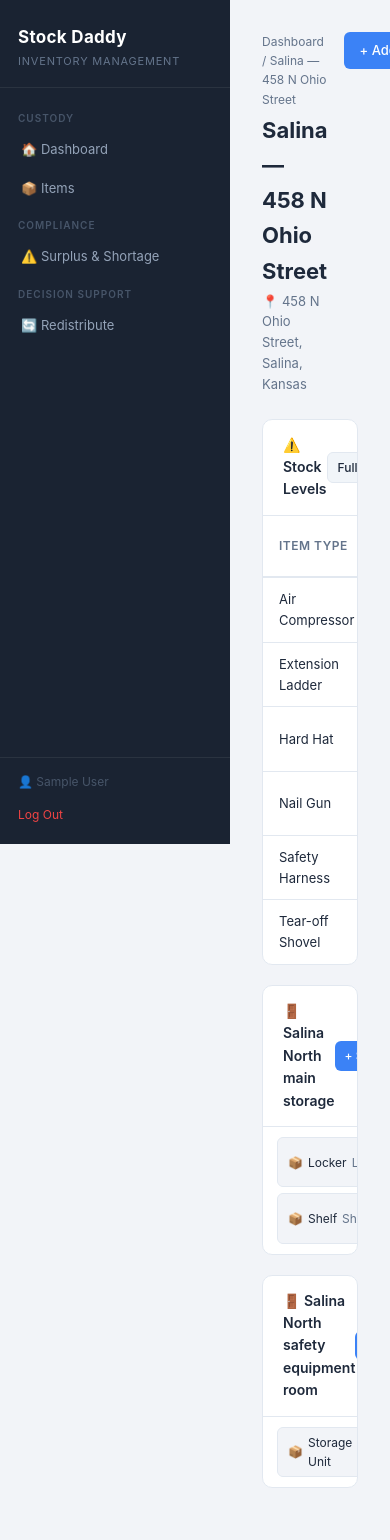
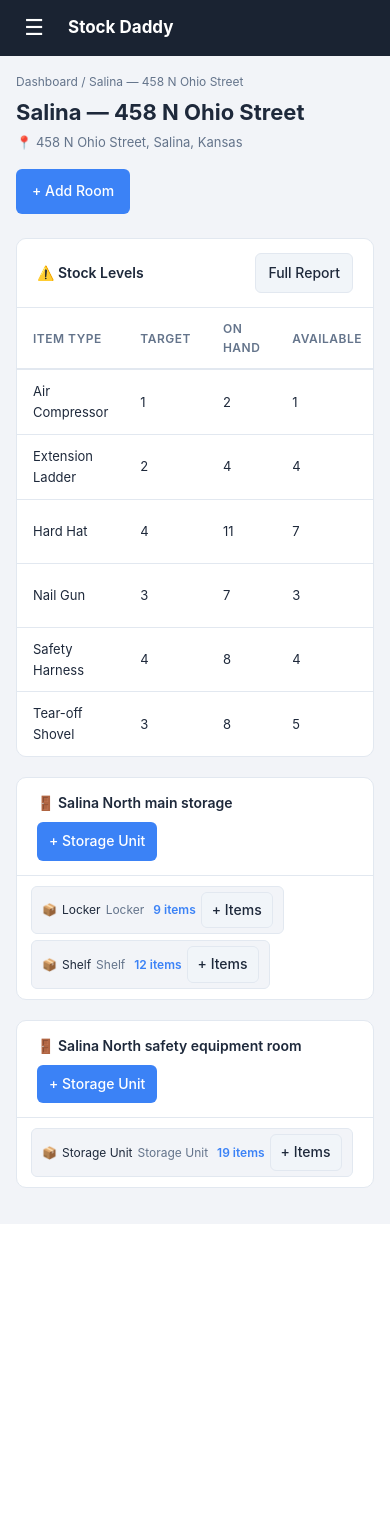
Before and after one commit to BaPark-FHSU-ASE/Group_1_Advanced_Software_Engineering_Proj, a Flask app: page /building/1 in a window 390 px wide. After the commit the page ends 1224 px from the top, so only its background shows below. Run offline with Flask 3, Linux system fonts and the light colour scheme; the visitor is signed in with stand-in values (Sample User, id 1); data comes from the database, SQL or seed files in the repository.

Commit message:
Make the sidebar work on phones (UI-REQ-6, NF-REQ-3)

```diff
--- a/frontend/static/css/main.css
+++ b/frontend/static/css/main.css
@@ -391,3 +391,97 @@ a:hover { text-decoration: underline; }
 .form-card { max-width: 480px; padding: 20px; }
 .form-hint { display: block; color: var(--muted); font-size: 12px; margin-top: 4px; }
 .form-actions { display: flex; gap: 8px; margin-top: 8px; }
+
+/* ── Phone layout (UI-REQ-6, NF-REQ-3) ───────────────────────── */
+
+/* Desktop: none of the phone-only pieces show */
+.nav-toggle,
+.mobile-topbar,
+.nav-overlay { display: none; }
+
+@media (max-width: 768px) {
+    .app-layout { flex-direction: column; }
+
+    /* Top bar with the menu button */
+    .mobile-topbar {
+        display: flex;
+        align-items: center;
+        gap: 12px;
+        position: sticky;
+        top: 0;
+        z-index: 30;
+        height: 56px;
+        padding: 0 12px;
+        background: var(--sidebar-bg);
+        color: #fff;
+    }
+
+    .menu-button {
+        display: flex;
+        align-items: center;
+        justify-content: center;
+        width: 44px;
+        height: 44px;
+        font-size: 22px;
+        cursor: pointer;
+        border-radius: 8px;
+    }
+    .menu-button:active { background: var(--sidebar-hover); }
+    .mobile-logo { font-weight: 700; font-size: 17px; }
+
+    /* Sidebar becomes a drawer that slides in from the left */
+    .sidebar {
+        position: fixed;
+        top: 0;
+        left: 0;
+        z-index: 50;
+        width: min(280px, 85vw);
+        height: 100vh;
+        transform: translateX(-100%);
+        transition: transform 0.2s ease;
+    }
+    .nav-toggle:checked ~ .sidebar { transform: translateX(0); }
+
+    /* Dark overlay behind the open drawer; tapping it closes the menu */
+    .nav-overlay {
+        position: fixed;
+        inset: 0;
+        z-index: 40;
+        background: rgba(15, 23, 42, 0.45);
+    }
+    .nav-toggle:checked ~ .nav-overlay { display: block; }
+
+    /* Bigger tap targets in the drawer */
+    .nav-item { padding: 13px 18px; font-size: 15px; }
+    .nav-item.logout { padding: 10px 0; font-size: 14px; }
+
+    /* Content */
+    .main-content { padding: 16px; }
+    .page-header { flex-wrap: wrap; }
+    .card-header { flex-wrap: wrap; gap: 8px; }
+    .stats-row { flex-direction: column; gap: 10px; }
+    .detail-label { width: 110px; }
+
+    /* Wide tables scroll sideways inside their card instead of the page */
+    .card { overflow-x: auto; }
+
+    /* Buttons big enough to hit with a thumb */
+    .btn { min-height: 44px; padding: 11px 16px; font-size: 14px; }
+    .btn-small { min-height: 36px; padding: 8px 12px; }
+    .btn-tiny { min-height: 32px; padding: 6px 10px; }
+
+    /* Inline "add" forms open full width in the page instead of floating */
+    .inline-form[open] { flex-basis: 100%; }
+    .inline-form-body {
+        position: static;
+        width: 100%;
+        margin-top: 8px;
+        box-shadow: none;
+    }
+
+    /* 16px inputs stop iPhones zooming in when a field is tapped */
+    .form-group input,
+    .form-group select { font-size: 16px; padding: 11px 12px; }
+
+    .form-card { max-width: none; }
+}
--- a/frontend/templates/nav.html
+++ b/frontend/templates/nav.html
@@ -1,3 +1,16 @@
+{#
+  Phone layout (UI-REQ-6, NF-REQ-3). Below 768px wide the sidebar hides
+  off-screen and a top bar with a menu button takes its place. The button is
+  a <label> for a hidden checkbox, so opening and closing the menu needs no
+  JavaScript. On desktop the checkbox, top bar and overlay are all hidden.
+#}
+<input type="checkbox" id="nav-toggle" class="nav-toggle" aria-hidden="true" />
+
+<header class="mobile-topbar">
+    <label for="nav-toggle" class="menu-button" aria-label="Open menu">☰</label>
+    <span class="mobile-logo">Stock Daddy</span>
+</header>
+
 <div class="sidebar">
     <div class="sidebar-header">
         <span class="sidebar-logo">Stock Daddy</span>
@@ -21,3 +34,5 @@
         <a href="{{ url_for('logout') }}" class="nav-item logout">Log Out</a>
     </div>
 </div>
+
+<label for="nav-toggle" class="nav-overlay" aria-label="Close menu"></label>
```
